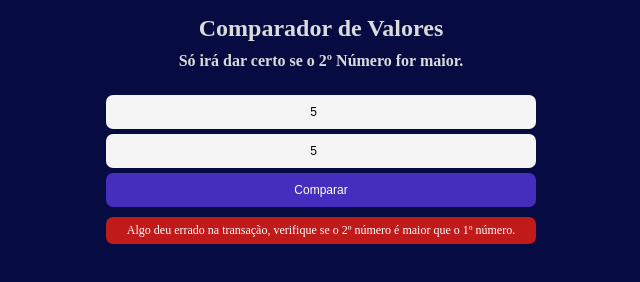
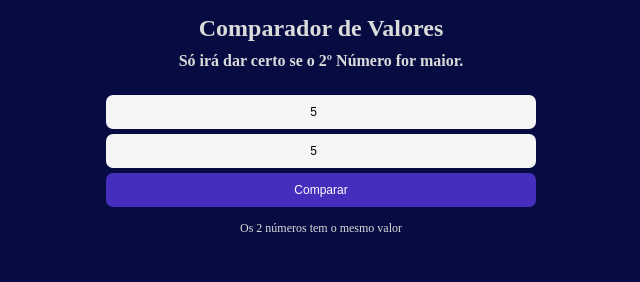
Before and after one commit to ChristhianLuiz/exercicios_ebac, a plain HTML site: page index.html in a window 1280 px wide. Both pictures are taken after typing "5", "5" into the empty fields and a click on the button "Comparar". Shown: the whole page, without its empty margins (319-959 px from the left). Drawn offline with Linux system fonts and the light colour scheme.

Commit message:
update code function and working

```diff
--- a/index.html
+++ b/index.html
@@ -17,13 +17,13 @@
             <input type="number" id="number2" required placeholder="2º Número">
             <button id="btn-depositar" type="submit">Comparar</button>
         </form>
-        <p id="success-message">
+        <p id="message">
 
         </p>
 
-        <p id="error-message">
+        <!-- <p id="error-message">
 
-        </p>
+        </p> -->
     </div>
 </div>
     <script src="./javascript/main.js"></script>
--- a/javascript/main.js
+++ b/javascript/main.js
@@ -1,32 +1,37 @@
 const form = document.getElementById('form-comparacao');
-
-const n1 = document.getElementById('number1').value;
-const n2 = document.getElementById('number2').value;
-
-const mensagemSucesso = `O 2º Número que é o ${n2} é maior que o 1º Número ${n1} e isso fez a ação ser um sucesso  `
-const mensagemErro = 'Algo deu errado na transação, verifique se o 2º número é maior que o 1º número.'
-const mensagemNeutra = `Os 2 números tem o mesmo valor`
+const n1 = document.getElementById('number1');
+const n2 = document.getElementById('number2');
 
 form.addEventListener('submit', function(e){
     e.preventDefault();
 
-    const campoA = n1
-    const campoB = n2
+    const mensagemSucesso = `O número ${n2.value} é maior que o número ${n1.value} e isso fez a ação ser um sucesso`
+    const mensagemErro = 'Algo deu errado na comparação, verifique se o 2º número é maior que o 1º número.'
+    const mensagemNeutra = `Os 2 números tem o mesmo valor`
+    const mensagemFalha = `Houve alguma falha na interação. não conseguimos operar!`
 
-    if (campoB > campoA){
-        const containerMensagemSucesso = document.querySelector('#success-message');
+    const campoA = n1.value
+    const campoB = n2.value
+
+    if (campoA < campoB){
+        const containerMensagemSucesso = document.querySelector('#message');
         containerMensagemSucesso.innerHTML = mensagemSucesso;
         containerMensagemSucesso.style.display = 'block';
     }
     else if(campoA > campoB){
-        const containerMensagemError = document.querySelector('#error-message');
-        containerMensagemError.innerHTML = mensagemErro;
-        containerMensagemError.style.display = 'block';
+        const containerMensagemErro = document.querySelector('#message');
+        containerMensagemErro.innerHTML = mensagemErro;
+        containerMensagemErro.style.display = 'block';
+    }
+    else if(campoA == campoB){
+        const containerMensagemNeutra = document.querySelector('#message');
+        containerMensagemNeutra.innerHTML = mensagemNeutra;
+        containerMensagemNeutra.style.display = 'block';
     }
     else{
-        const containerMensagemNeutra = document.querySelector('#error-message');
-        containerMensagemNeutra.innerHTML = mensagemErro;
-        containerMensagemNeutra.style.display = 'block';
+        const containerMensagemFalha = document.querySelector('#message');
+        containerMensagemFalha.innerHTML = mensagemFalha;
+        containerMensagemFalha.style.display = 'block';
     }
 })
 
```
